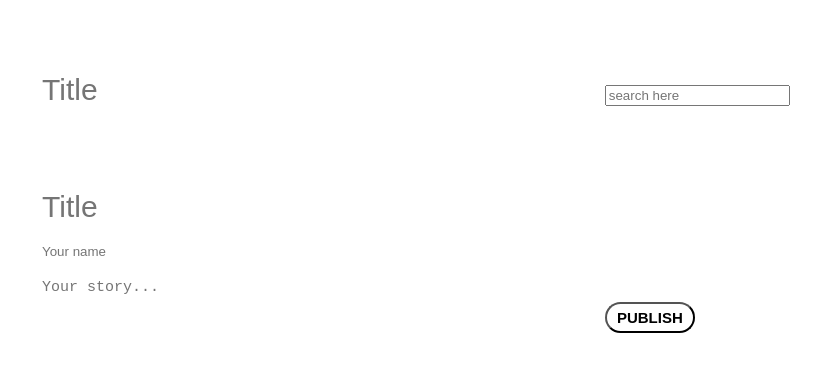
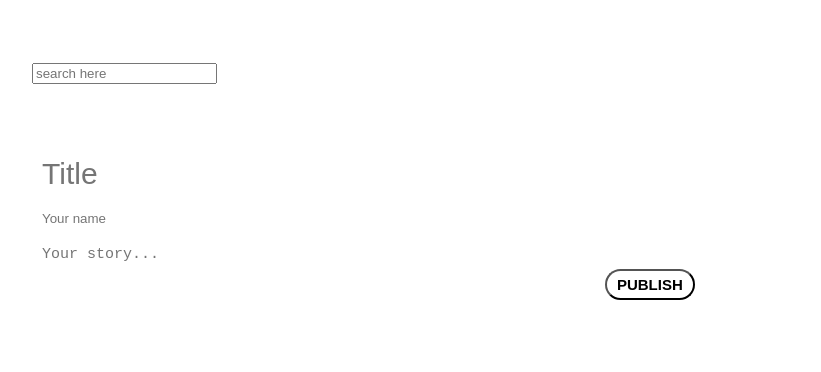
Before and after one commit to ELOBO5/somethingstupid, a plain HTML site: page client/index.html in a window 1280 px wide. Shown: the whole page, without its empty margins (292-1113 px from the left). Drawn offline with Linux system fonts and the light colour scheme; no server answers.

Commit message:
fixed merge conflict

```diff
--- a/client/index.html
+++ b/client/index.html
@@ -11,10 +11,6 @@
 </head>
 
 <body>
-  <form id="post-form">
-    <label hidden for="title">Title</label>
-    <input type="text" id="title" placeholder="Title" maxlength="50" required />
-
 
   <form id="search-form">
     <input type="text" id="query" placeholder="search here" maxlength="30" />
```
Lines whose indentation alone changed are shown as unchanged.
